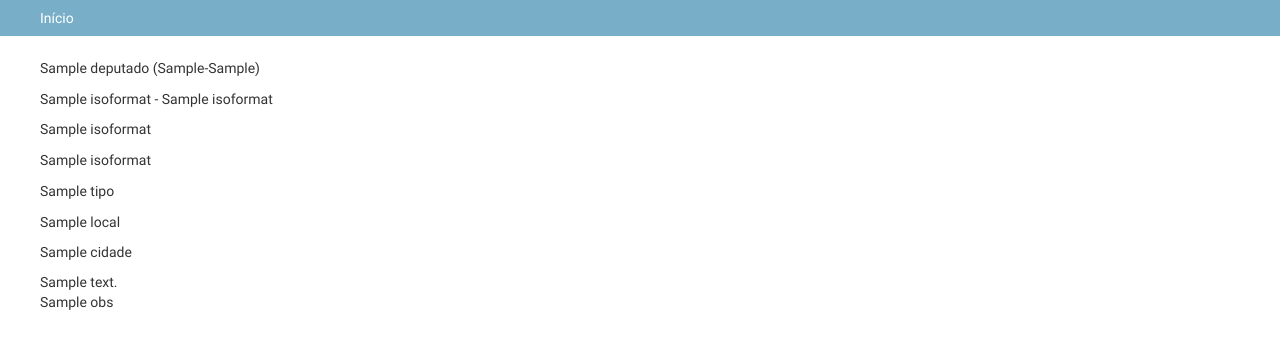
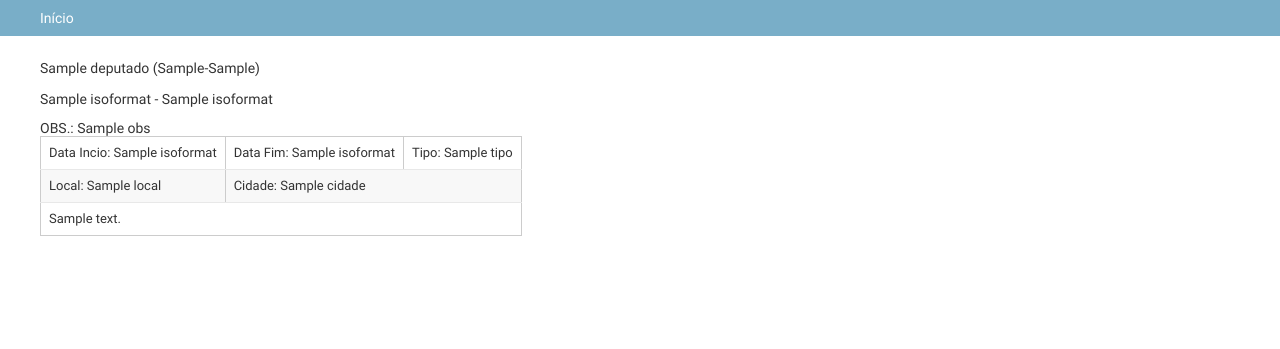
Before and after one commit to brunoprograma/scj, a Django app: template agenda/templates/roteiro.html in a window 1280 px wide. Shown: the part 48-397 px from the top of the page. Run offline with Django 3.2, Linux system fonts and the light colour scheme; tables that the repository leaves empty hold one stand-in row (values such as "Sample post"); the template is opened without the code that fills it: values that come from a table or form of the project are taken from there, most other values are stand-ins (such as "Sample title", 1, 10 or a date in 2020); parts of the project's set-up code (start-up, migrations or seed data) failed here and were passed over.

Commit message:
Ajustado a imprimir agenda

```diff
--- a/agenda/templates/roteiro.html
+++ b/agenda/templates/roteiro.html
@@ -6,27 +6,49 @@
 
 <p>{{ deputado }}</p>
 <p>{{ inicio|date:'c' }} - {{ fim|date:'c' }}</p>
+
+{#    <tr>#}
+{#        <td>Inicio</td>#}
+{#        <td>Fim</td>#}
+{#        <td>Tipo</td>#}
+{#        <td>Local</td>#}
+{#        <td>Cidade</td>#}
+{#    </tr>#}
+
 {% for item in itens %}
+    <table border="1">
     {% if item.data_hora_inicio %} {# evento #}
-        <p>{{ item.data_hora_inicio|date:'c' }}</p>
-        <p>{{ item.data_hora_fim|date:'c' }}</p>
-        <p>{{ item.tipo }}</p>
-        <p>{{ item.local }}</p>
-        <p>{{ item.cidade }}</p>
-        {{ item.descricao|safe }}
-        {% if item.obs %}<p>{{ item.obs }}</p>{% endif %}
+
+        <tr>
+            <td>Data Incio: {{ item.data_hora_inicio|date:'c' }}</td>
+            <td>Data Fim: {{ item.data_hora_fim|date:'c' }}</td>
+            <td colspan="2">Tipo: {{ item.tipo }}</td>
+        </tr>
+        <tr>
+            <td>Local: {{ item.local }}</td>
+            <td colspan="2">Cidade: {{ item.cidade }}</td></tr>
+        <tr>
+            <td colspan="3">{{ item.descricao|safe }}</td>
+        </tr>
+        {% if item.obs %}<tr>OBS.: {{ item.obs }}</tr>{% endif %}
     {% else %} {# vôo #}
-        <p>{{ item.cidade_partida }}</p>
-        <p>{{ item.data_hora_partida|date:'c' }}</p>
-        <p>{{ item.cidade_chegada }}</p>
-        <p>{{ item.data_hora_chegada|date:'c' }}</p>
-        <p>{{ item.companhia }}</p>
-        <p>{{ item.localizador }}</p>
-        <p>{{ item.numero }}</p>
-        <p>{{ item.portao }}</p>
-        <p>{{ item.assento }}</p>
-        {% if item.obs %}<p>{{ item.obs }}</p>{% endif %}
+        <tr>
+            <td>Partida: {{ item.cidade_partida }}</td>
+            <td>Hora de Partida: {{ item.data_hora_partida|date:'c' }}</td>
+            <td>Hora de Chegada: {{ item.cidade_chegada }}</td>
+            <td colspan="2">Destino: {{ item.data_hora_chegada|date:'c' }}</td>
+        </tr>
+        <tr>
+            <td>Companhia: {{ item.companhia }}</td>
+            <td>Localizador: {{ item.localizador }}</td>
+            <td>Número: {{ item.numero }}</td>
+            <td>Portão Embarque: {{ item.portao }}</td>
+            <td>Assento: {{ item.assento }}</td>
+        </tr>
+        {% if item.obs %}<tr>OBS.: {{ item.obs }}</tr>{% endif %}
     {% endif %}
+    </table>
+    <br />
 {% empty %}
 {% endfor %}
 
--- a/oficios/templates/email.html
+++ b/oficios/templates/email.html
@@ -5,6 +5,10 @@
     <title>Title</title>
 </head>
 <body>
-
+    <p>{{ entidade.pronome }} {{ entidade.tratamento }}</p>
+    <p><b>{{ entidade.nome }}</b></p>
+    <p>{{ entidade.cargo }}</p>
+    <p style="margin-top: 20px">Segue em anexo o ofício {{ oficio.id }}/{{ oficio.data.year }}.</p>
+    <p><b>Assunto: {{ oficio.assunto }}</b></p>
 </body>
 </html>
```
